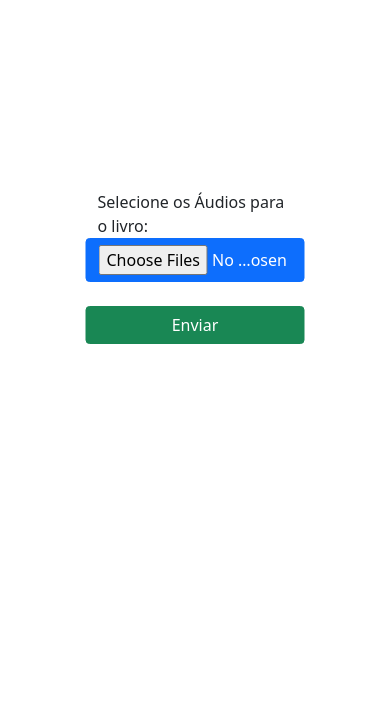
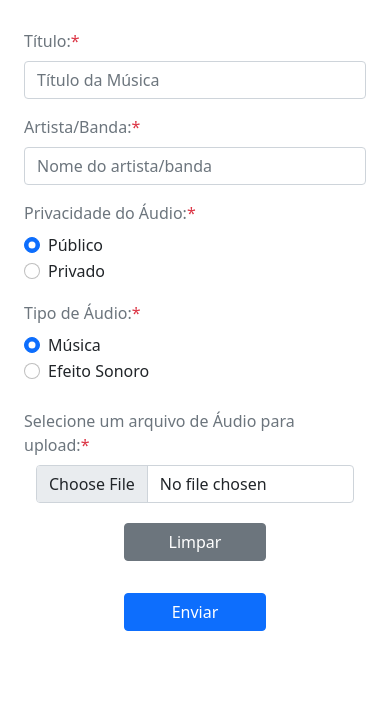
Before and after one commit to GustavoHerreroNunes/TCC-Stereo_Books, a website: page www/uploadSound.html in a window 390 px wide. Shown: the part 155-874 px from the top of the page. Before the commit the page ends 844 px from the top, so only its background shows below. Drawn offline with Linux system fonts and the light colour scheme; some packages are replaced by stand-ins of ours; files whose address does not match are found by name.

Commit message:
Layout de Cadastro de Audio

```diff
--- a/www/uploadSound.html
+++ b/www/uploadSound.html
@@ -15,19 +15,83 @@
         <title>Upload Áudios</title>
     </head>
     <body>
-        <div class="container-flex">
-            <div class="position-absolute top-50 start-50 translate-middle">
-                <!--Cards para ações no Banco de Dados-->
-                <div class="b-0 content-fluid">
-                    <form name="frmMusicas">
-                        <div class="row"><label for="btnCarregar">Selecione os Áudios para o livro:</label></div>
+        <div class="container">
+            <div class="p-4 pb-5 mb-4">
+                <form name="frmCadastrarAudio">
+                    <h1 class="text-center" style="font-size:30pt">Áudio</h1>
+                    <p class="text-center fs-6">Preencha algumas informações sobre o audio para ajudar seus leitores a encontrá-lo</p>
 
-                        <div class="row"><input type="file" id="btnCarregar" class="btn btn-primary" multiple></div>
+                    <!-- Informar o Titulo da Música-->
+                    <div class="row">
+                        <label for="txbTítulo" class="ps-0 pt-3 fs-6 text-secondary form-label">Título:<span class="text-danger">*</span></label>
+                        <input type="text" name="txbTitulo" id="txbTitulo" placeholder="Título da Música" class="form-control">
+                    </div>
 
-                        <div class="row mt-4"><button class="btn btn-success" id="btnUpload" type="button">Enviar</button></div>
-                    </form>
-                </div>
-            </div>
+                    <!-- Informar o nome do Artista/Banda da Música -->
+                    <div class="row">
+                        <label for="txbArtista" class="ps-0 pt-3 fs-6 text-secondary form-label">Artista/Banda:<span class="text-danger">*</span></label>
+                        <input type="text" name="txbArtista" id="txbSubtitulo" placeholder="Nome do artista/banda" class="form-control">
+                    </div>
+
+                    <!-- Informar se o áudio pode ser usado pelo público -->
+                    <div class="row">
+                        <label for="radioPrivacidade" class="ps-0 pt-3 fs-6 text-secondary form-label">Privacidade do Áudio:<span class="text-danger">*</span></label>
+                        <div class="form-check">
+                            <input class="form-check-input" type="radio" name="radioPrivacidade" id="radioPublico" value="Sim" checked>
+                            <label class="form-check-label" for="radioPublico">
+                                Público
+                            </label>
+                        </div>
+                        <div class="form-check">
+                            <input class="form-check-input" type="radio" name="radioPrivacidade" id="radioPrivado" value="Não">
+                            <label class="form-check-label" for="radioPrivado">
+                                Privado
+                            </label>
+                        </div>
+                    </div>
+
+                    <!-- Informar tipo de audio -->
+                    <div class="row">
+                        <label for="radioTipoDeAudio" class="ps-0 pt-3 fs-6 text-secondary form-label">Tipo de Áudio:<span class="text-danger">*</span></label>
+                        <div class="form-check">
+                            <input class="form-check-input" type="radio" name="radioTipoDeAudio" id="radioMusica" value="Sim" checked>
+                            <label class="form-check-label" for="radioMusica">
+                                Música
+                            </label>
+                        </div>
+                        <div class="form-check">
+                            <input class="form-check-input" type="radio" name="radioTipoDeAudio" id="radioEfeitosSonoro" value="Não">
+                            <label class="form-check-label" for="radioEfeitosSonoro">
+                                Efeito Sonoro
+                            </label>
+                        </div>
+                    </div>
+
+                    <!-- Informar arquivo de áudio -->
+                    <div class="row">
+                        <label for="btnCarregar" class="ps-0 pt-4 fs-6 text-secondary form-label">Selecione um arquivo de Áudio para upload:<span class="text-danger">*</span></label>
+                    </div>
+
+                    <!-- Dar upload em um arquivo de áudio -->
+                    <div class="input-group">
+                        <input type="file" id="btnCarregar" class="form-control">
+                    </div>
+
+                    <!-- Botões -->
+                    <div class="row justify-content-center mt-1">
+                        <!-- Botão para Limpar informações do formulário -->
+                        <button type="reset" name="btnLimpar" class="btn btn-secondary col-5 m-3">
+                            Limpar
+                        </button>
+
+                        <!-- Botão para enviar formulário -->
+                        <button type="button" name="btnUpload" id="btnUpload" class="btn btn-primary col-5 m-3">
+                            Enviar
+                        </button>
+
+                    </div>
+
+                </form>
         </div>
 
       <!--Scripts base para o Cordova-->
```
